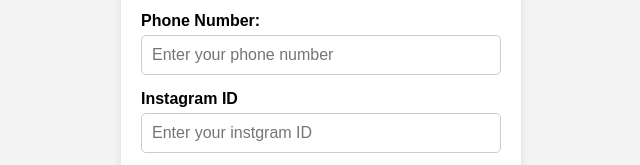
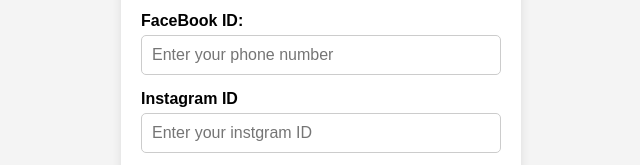
Before and after one commit to itizzakir/Clahan-Ecommerce-WebSite, a plain HTML site: page contactus.html in a window 1280 px wide. Shown: the part 322-487 px from the top of the page, 319-959 px from the left. Drawn offline with Linux system fonts and the light colour scheme.

Commit message:
Code is Committed from Insurance

```diff
--- a/contactus.html
+++ b/contactus.html
@@ -20,7 +20,7 @@
                 <input type="email" id="email" name="email" placeholder="Enter your email" required>
             </div>
             <div class="form-group">
-                <label for="phone">Phone Number:</label>
+                <label for="phone">FaceBook ID:</label>
                 <input type="tel" id="phone" name="phone" placeholder="Enter your phone number" required>
             </div>
             <div class="form-group">
```
